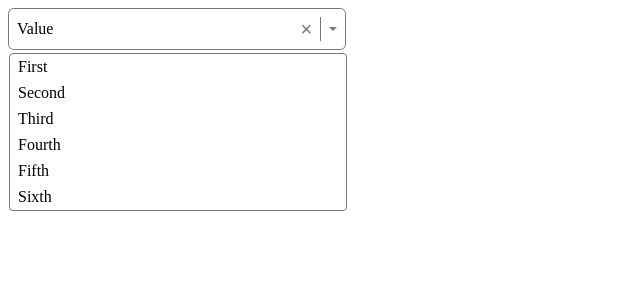
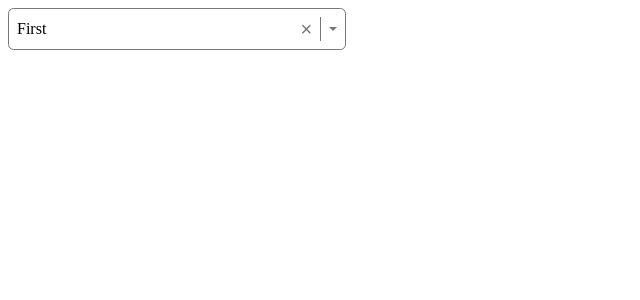
Before and after one commit to prateek18801/react-custom-select, a React (Vite) app: page / in a window 1280 px wide. Shown: the top 300 px of the page, without its empty margins (0-640 px from the left). Built offline with nearby package versions, Linux system fonts and the light colour scheme.

Commit message:
Add single and multiple select logic

```diff
--- a/src/components/Select.tsx
+++ b/src/components/Select.tsx
@@ -1,23 +1,94 @@
+import { useEffect, useState } from 'react';
 import styles from './select.module.css';
 
-type SelectOption = { label: string, value: any }
+export type SelectOption = { label: string, value: string | number }
 
-type SelectProps = {
-    options: SelectOption[],
+type SingleSelectProps = {
+    multiple?: false,
     value?: SelectOption,
     onChange: (value?: SelectOption) => void
 }
 
-const Select = ({ options, value, onChange }: SelectProps) => {
+type MultipleSelectProps = {
+    multiple: true,
+    value: SelectOption[],
+    onChange: (value: SelectOption[]) => void
+}
+
+type SelectProps = {
+    options: SelectOption[]
+} & (SingleSelectProps | MultipleSelectProps);
+
+const Select = ({ options, value, multiple, onChange }: SelectProps) => {
+
+    const [isOpen, setIsOpen] = useState(false);
+    const [highlightedIdx, setHighlightedIdx] = useState(0);
+
+    useEffect(() => {
+        if (isOpen) setHighlightedIdx(0);
+    }, [isOpen]);
+
+    const clearOption = () => {
+        multiple ? onChange([]) : onChange(undefined);
+    }
+
+    const selectOption = (option: SelectOption) => {
+        if (multiple) {
+            if (value.includes(option)) {
+                onChange(value.filter(el => el !== option))
+            } else {
+                onChange([...value, option]);
+            }
+        } else {
+            if (option !== value) onChange(option);
+        }
+    }
+
+    const isOptionSelected = (option: SelectOption) => {
+        return multiple ? value.includes(option) : option === value;
+    }
+
     return (
-        <div tabIndex={0} className={styles['container']}>
-            <span className={styles['value']}>Value</span>
-            <button className={styles['clear-btn']}>&times;</button>
+        <div
+            className={styles['container']}
+            tabIndex={0}
+            onBlur={() => setIsOpen(false)}
+            onClick={() => setIsOpen(prevState => !prevState)}
+        >
+            <span className={styles['value']}>{multiple ?
+                value.map((val, idx) => {
+                    return <button
+                        key={idx}
+                        className={styles['option-badge']}
+                        onClick={event => {
+                            event.stopPropagation();
+                            selectOption(val);
+                        }}
+                    >{val.label}<span className={styles['remove-btn']}>&times;</span></button>
+                })
+                : value?.label}
+            </span>
+            <button
+                className={styles['clear-btn']}
+                onClick={event => {
+                    event.stopPropagation();
+                    clearOption();
+                }}
+            >&times;</button>
             <div className={styles['divider']}></div>
             <div className={styles['caret']}></div>
-            <ul className={`${styles['option-list']} ${styles['show']}`}>
-                {options.map(option => {
-                    return <li key={option.value} className={styles['option']}>{option.label}</li>
+            <ul className={`${styles['option-list']} ${isOpen ? styles['show'] : ''}`}>
+                {options.map((option, idx) => {
+                    return <li
+                        key={idx}
+                        className={`${styles['option']} ${isOptionSelected(option) ? styles['selected'] : ''} ${idx === highlightedIdx ? styles['highlighted'] : ''}`}
+                        onMouseEnter={() => setHighlightedIdx(idx)}
+                        onClick={event => {
+                            event.stopPropagation();
+                            selectOption(option);
+                            setIsOpen(false);
+                        }}
+                    >{option.label}</li>
                 })}
             </ul>
         </div>
```
